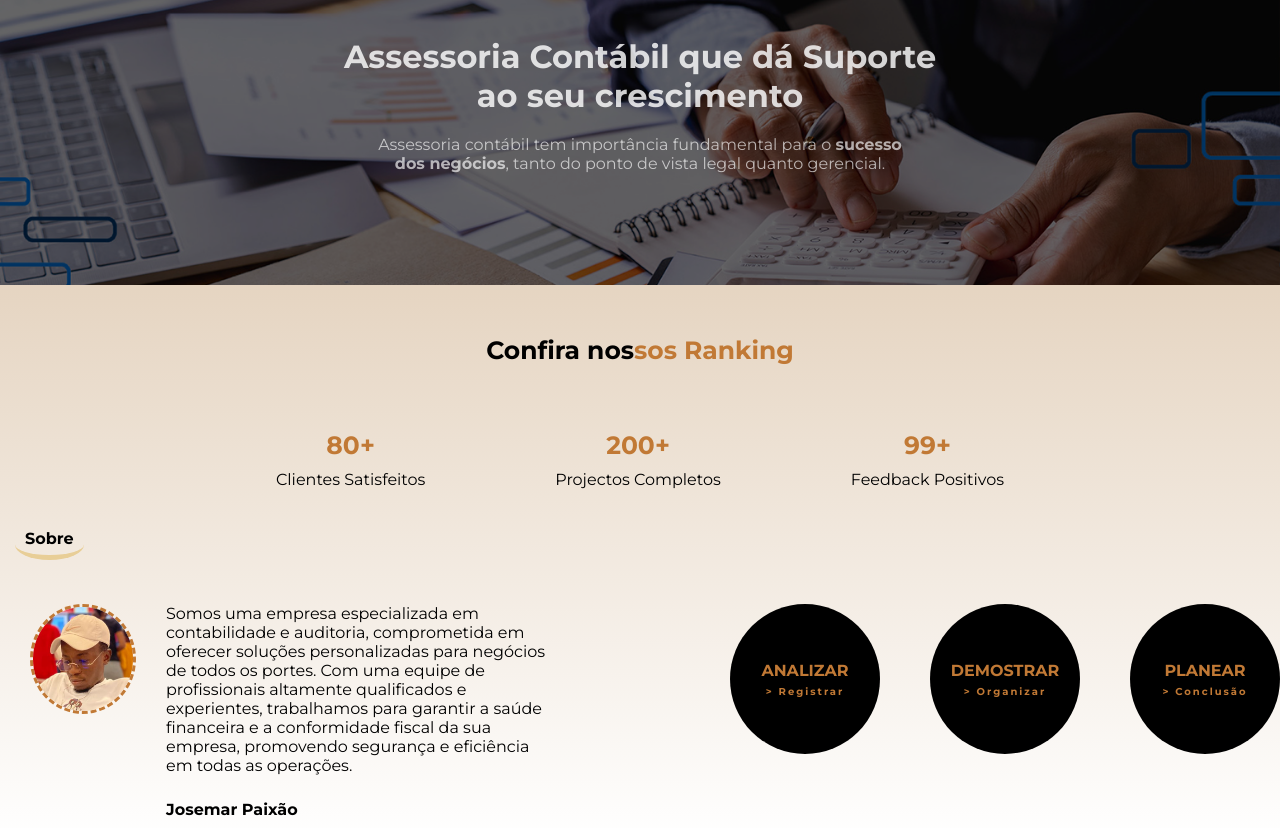
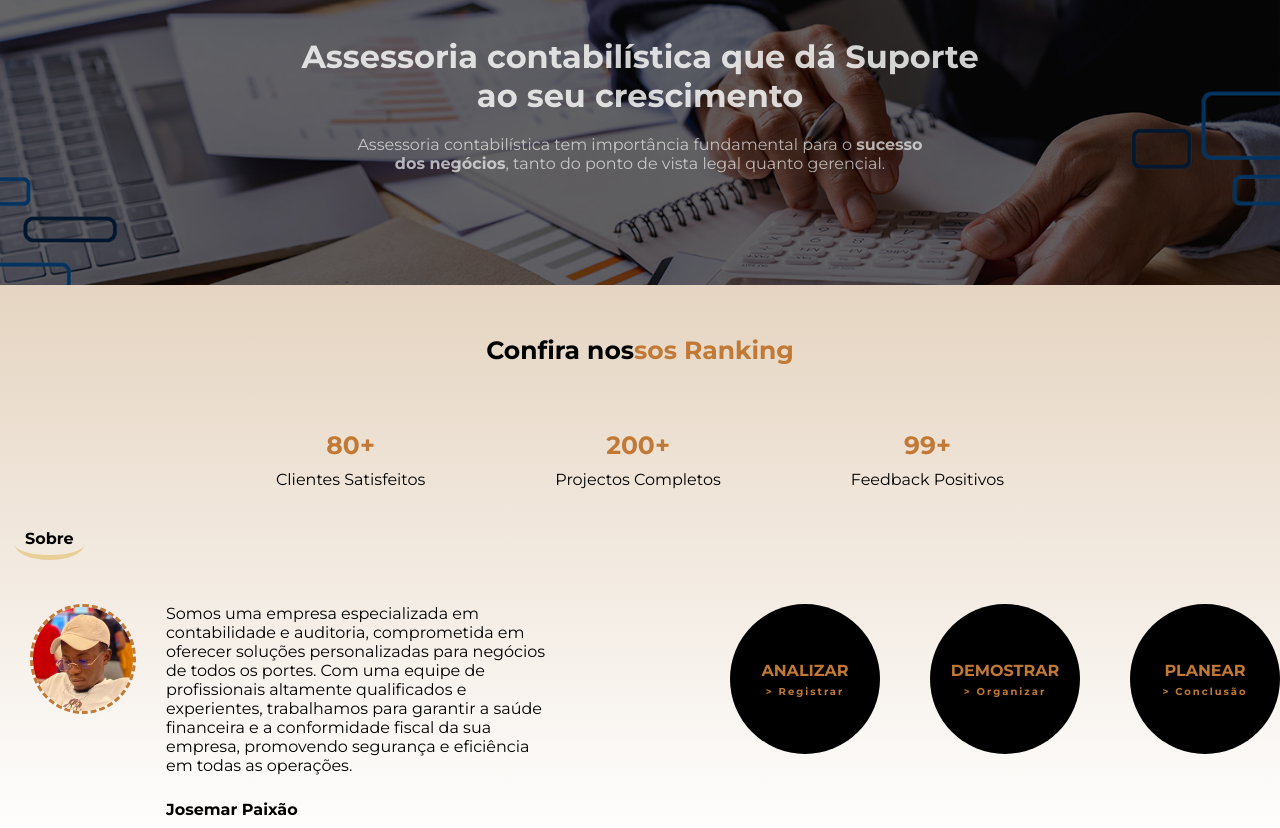
Before and after one commit to josedomingos919/o-contador-site, a React (Vite) app: page / in a window 1280 px wide. Shown: the part 1547-2375 px from the top of the page. Built offline with nearby package versions, Linux system fonts and the light colour scheme.

Commit message:
fix: wrong text

```diff
--- a/src/components/banner/index.jsx
+++ b/src/components/banner/index.jsx
@@ -5,10 +5,10 @@ export const Banner = () => {
     <S.Container>
       <S.FundoBlack>
         <S.Title>
-          Assessoria Contábil que dá Suporte<br></br>ao seu crescimento
+          Assessoria contabilística que dá Suporte<br></br>ao seu crescimento
         </S.Title>
         <S.SubTitle>
-          Assessoria contábil tem importância fundamental para o{" "}
+          Assessoria contabilística tem importância fundamental para o{" "}
           <strong>
             sucesso <br></br>dos negócios
           </strong>
```
